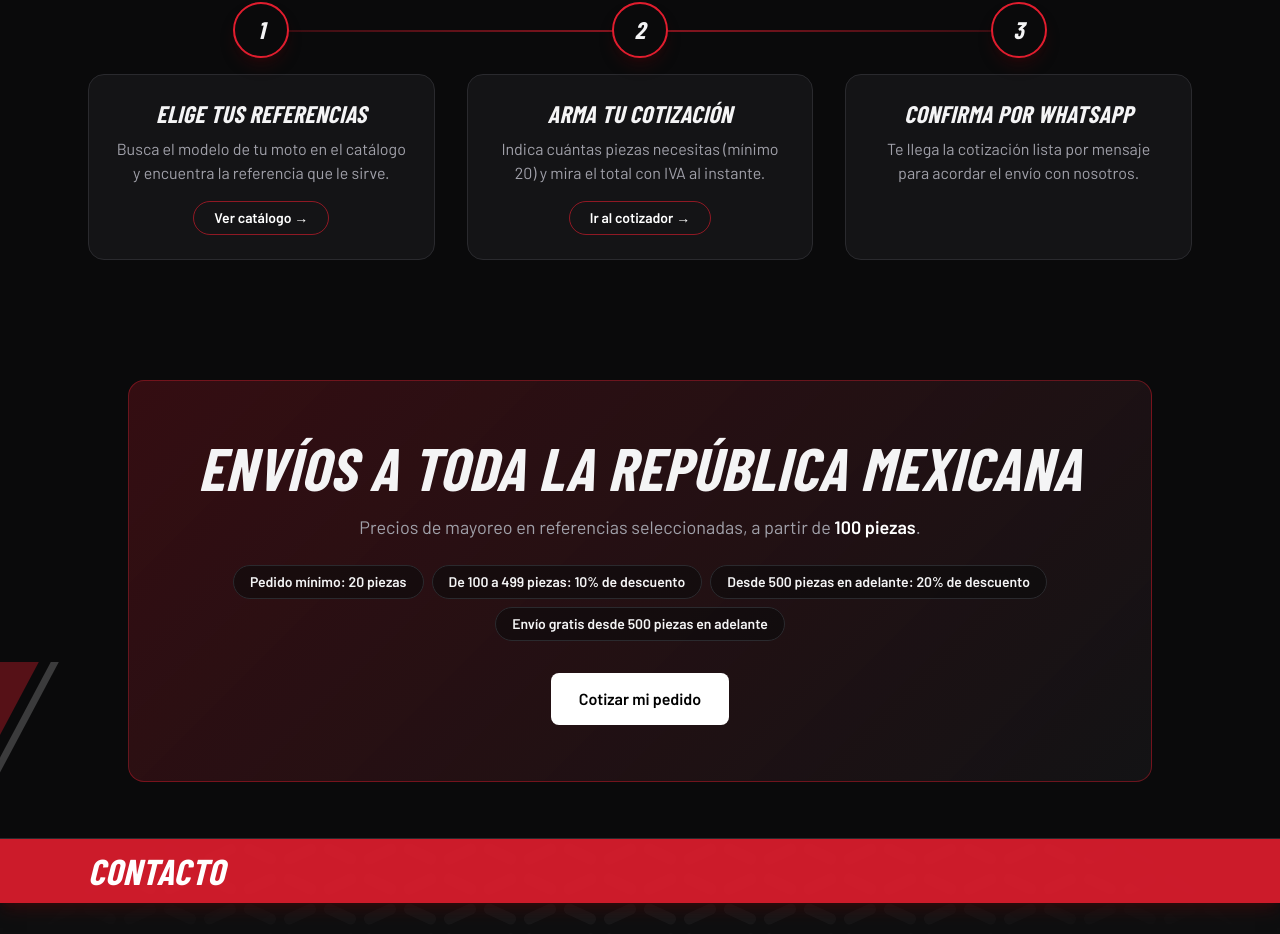
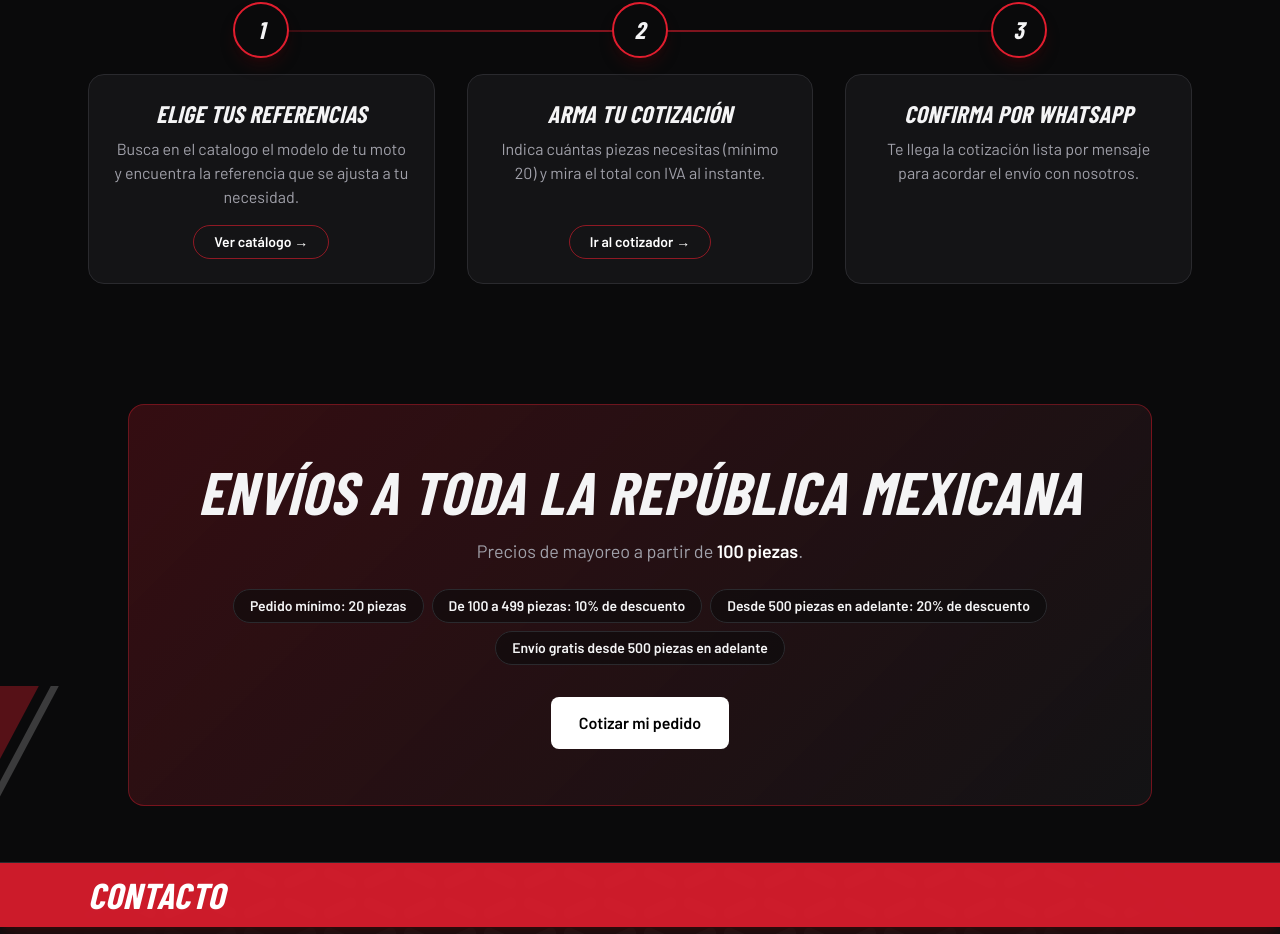
Before and after one commit to pipevidales/cauchos-JPV, a React (Vite) app: page / in a window 1280 px wide. Shown: the part 1577-2511 px from the top of the page. Built offline with nearby package versions, Linux system fonts and the light colour scheme; a web font is replaced by a local one.

Commit message:
few changes

```diff
--- a/src/paginas/Cotizar.tsx
+++ b/src/paginas/Cotizar.tsx
@@ -23,7 +23,7 @@ const beneficios: Beneficio[] = [
     const rango = siguiente ? `De ${tier.from} a ${siguiente.from - 1} piezas` : `Desde ${tier.from} piezas`
     return {
       big: `${tier.percent}%`,
-      title: "de descuento por pieza",
+      title: "De descuento por pieza",
       detail: `${rango}`,
     }
   }),
@@ -167,7 +167,7 @@ function Cotizar() {
             </li>
           ))}
         </ul>
-          <p className="mt-2 text-xs text-muted">* El descuento aplica solo en las referencias con mayoreo.</p>
+
 
 
 
--- a/src/paginas/Productos.tsx
+++ b/src/paginas/Productos.tsx
@@ -62,7 +62,7 @@ function Productos() {
 
         <div className="mt-6 flex flex-wrap items-center justify-center gap-x-6 gap-y-3">
           <p className="text-sm text-muted">
-            Pedido mínimo de {business.minOrder} piezas · mayoreo en referencias seleccionadas desde {business.wholesaleFrom}
+            Pedido mínimo de {business.minOrder} piezas · mayoreo desde {business.wholesaleFrom} piezas en adelante
           </p>
           <Link
             to="/cotizar"
--- a/src/secciones/ComoComprar.tsx
+++ b/src/secciones/ComoComprar.tsx
@@ -9,7 +9,7 @@ function ComoComprar() {
     {
       n: "1",
       title: "Elige tus referencias",
-      text: "Busca el modelo de tu moto en el catálogo y encuentra la referencia que le sirve.",
+      text: "Busca en el catalogo el modelo de tu moto y encuentra la referencia que se ajusta a tu necesidad.",
       cta: "Ver catálogo",
       to: "/productos",
     },
--- a/src/secciones/Mayoreo.tsx
+++ b/src/secciones/Mayoreo.tsx
@@ -28,7 +28,7 @@ function Mayoreo() {
         >
           <h2 className="heading-display text-4xl leading-none md:text-6xl">Envíos a toda la República Mexicana</h2>
           <p className="mx-auto mt-4 max-w-xl text-lg text-muted">
-            Precios de mayoreo en referencias seleccionadas, a partir de{" "}
+            Precios de mayoreo a partir de{" "}
             <b className="text-white">{wholesaleFrom} piezas</b>.
           </p>
 
```
